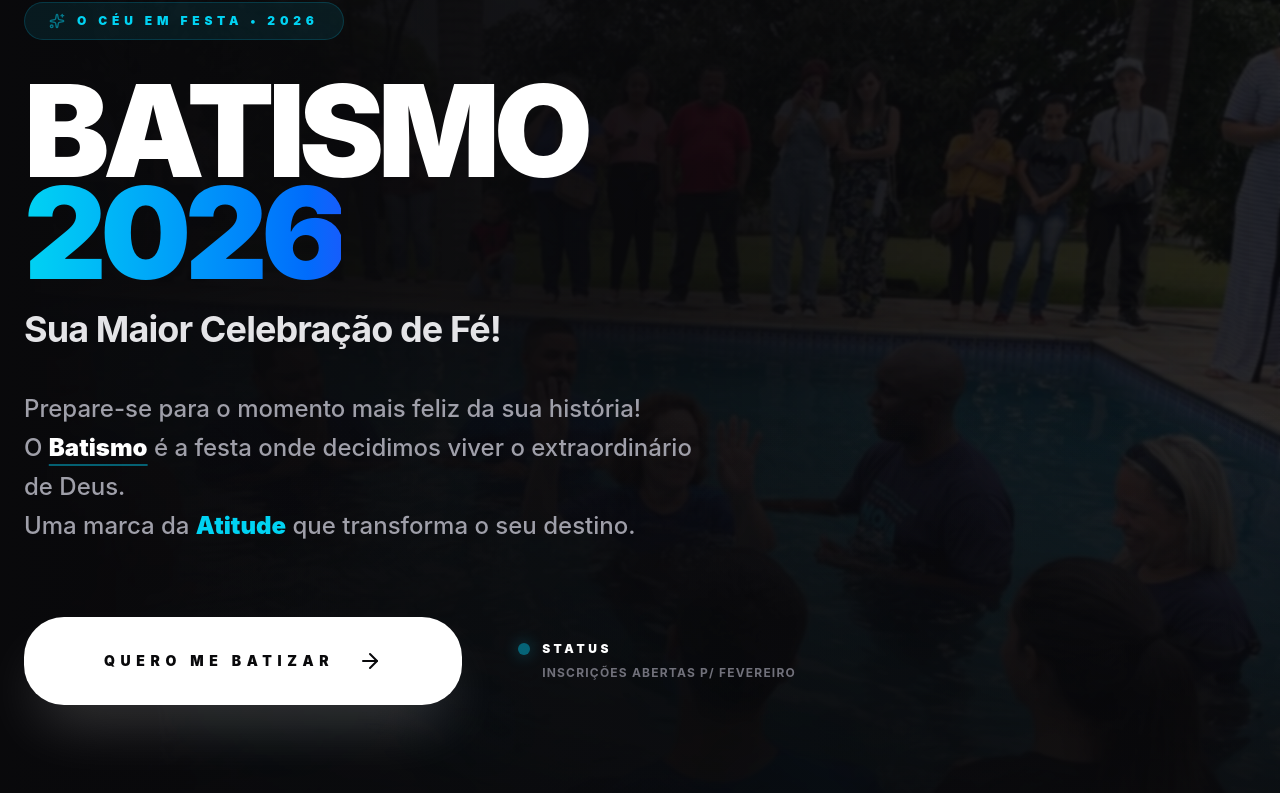
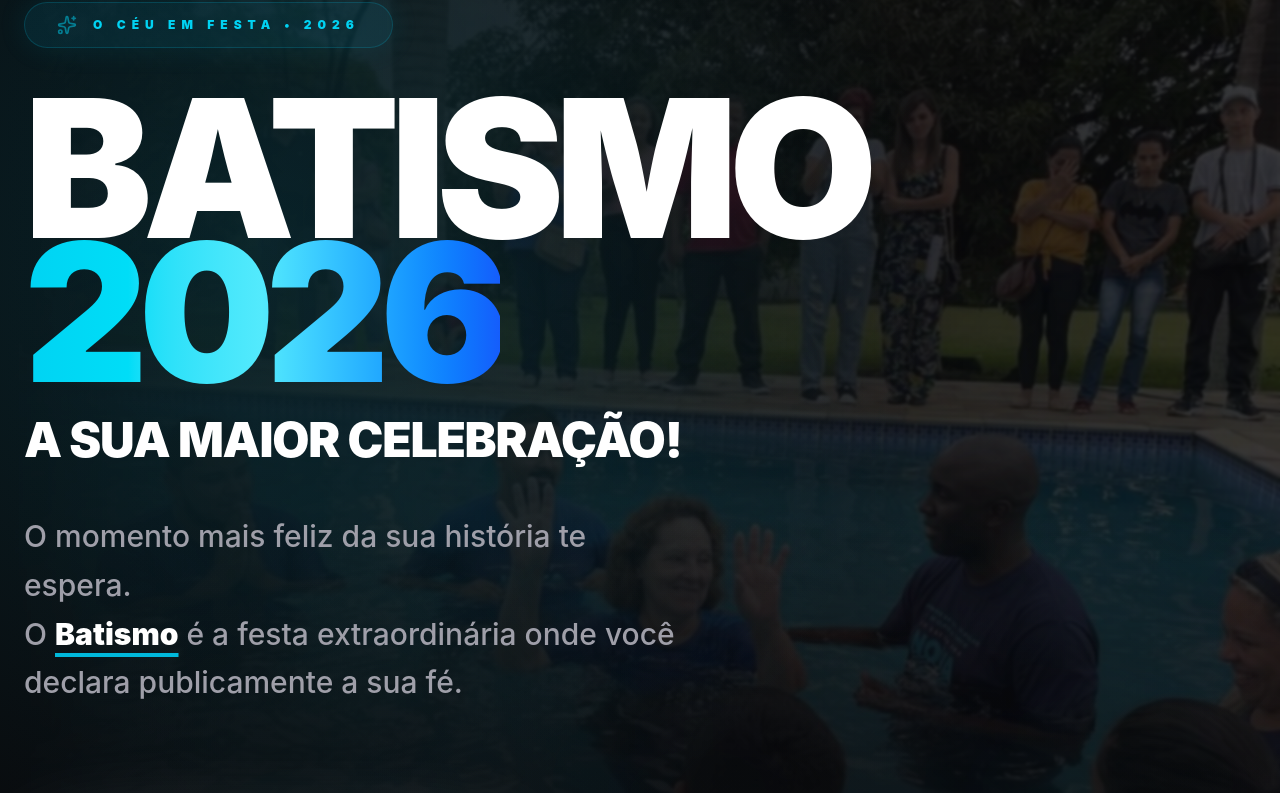
Before and after one commit to hebertabchm-dotcom/atitude-itaguai-links, a React (Vite) app: page / in a window 1280 px wide. Shown: the part 4699-5492 px from the top of the page. Built offline with nearby package versions, Linux system fonts and the light colour scheme.

Commit message:
fix: refine baptism copy, button design, and branding consistency

```diff
--- a/src/components/Batismo.tsx
+++ b/src/components/Batismo.tsx
@@ -4,42 +4,44 @@ import baptismPool from '../assets/baptism-pool.jpg';
 
 const Batismo = () => {
   return (
-    <section id="batismo" className="relative min-h-[90vh] flex items-center justify-center py-24 md:py-32 px-6 overflow-hidden">
+    <section id="batismo" className="relative min-h-[95vh] flex items-center justify-center py-24 md:py-32 px-6 overflow-hidden">
       {/* Immersive Background Image with Premium Multi-layer Treatment */}
       <div className="absolute inset-0 z-0">
         <motion.img
-          initial={{ scale: 1.1 }}
+          initial={{ scale: 1.1, filter: "blur(0px)" }}
           whileInView={{ scale: 1 }}
-          transition={{ duration: 10, ease: "easeOut" }}
+          transition={{ duration: 15, ease: "easeOut" }}
           src={baptismPool}
           className="w-full h-full object-cover object-center"
           alt="Batismo"
         />
-        {/* Advanced Layered Overlays for Depth and Contrast */}
-        <div className="absolute inset-0 bg-zinc-950/85 backdrop-blur-[1px] z-10" />
-        <div className="absolute inset-0 bg-gradient-to-r from-zinc-950 via-zinc-950/60 to-transparent z-10" />
+        {/* Advanced Layered Overlays for Ultimate Depth and Legibility */}
+        <div className="absolute inset-0 bg-zinc-950/80 backdrop-blur-[1px] z-10" />
+        <div className="absolute inset-0 bg-gradient-to-r from-zinc-950 via-zinc-950/40 to-transparent z-10" />
         <div className="absolute inset-0 bg-gradient-to-b from-transparent via-transparent to-zinc-950 z-10" />
+        {/* Dynamic Light Overlay */}
+        <div className="absolute inset-0 bg-[radial-gradient(circle_at_20%_30%,rgba(6,182,212,0.15),transparent_50%)] z-10" />
       </div>
 
       {/* Celebratory Floating Elements (Liquid Tech) */}
       <div className="absolute inset-0 z-20 pointer-events-none">
-        {[...Array(10)].map((_, i) => (
+        {[...Array(12)].map((_, i) => (
           <motion.div
             key={i}
-            className="absolute rounded-full bg-cyan-400/5 blur-3xl"
+            className="absolute rounded-full bg-cyan-400/5 blur-[100px]"
             style={{
-              width: Math.random() * 200 + 100,
-              height: Math.random() * 200 + 100,
+              width: Math.random() * 300 + 100,
+              height: Math.random() * 300 + 100,
               left: `${Math.random() * 100}%`,
               top: `${Math.random() * 100}%`,
             }}
             animate={{
-              y: [0, -60, 0],
-              opacity: [0.05, 0.15, 0.05],
-              scale: [1, 1.2, 1],
+              y: [0, -100, 0],
+              opacity: [0.05, 0.2, 0.05],
+              scale: [1, 1.3, 1],
             }}
             transition={{
-              duration: 8 + Math.random() * 10,
+              duration: 10 + Math.random() * 10,
               repeat: Infinity,
               ease: "easeInOut",
             }}
@@ -51,79 +53,83 @@ const Batismo = () => {
         <div className="flex flex-col items-center lg:items-start max-w-4xl">
 
           <motion.div
-            initial={{ opacity: 0, y: 30 }}
+            initial={{ opacity: 0, y: 50 }}
             whileInView={{ opacity: 1, y: 0 }}
             viewport={{ once: true }}
+            transition={{ duration: 0.8 }}
             className="flex flex-col gap-10 md:gap-14 text-center lg:text-left"
           >
-            <div className="space-y-8 md:space-y-10">
-              {/* Badge - Highlighting Joy */}
+            <div className="space-y-8 md:space-y-12">
+              {/* Badge - Highlighting Joy & Invitation */}
               <motion.div
                 initial={{ opacity: 0, scale: 0.8 }}
                 whileInView={{ opacity: 1, scale: 1 }}
                 viewport={{ once: true }}
-                className="inline-flex items-center gap-3 px-6 py-2.5 rounded-full bg-cyan-500/10 border border-cyan-500/20 text-cyan-400 text-[10px] md:text-xs font-black tracking-[0.4em] uppercase mx-auto lg:mx-0"
+                className="inline-flex items-center gap-4 px-8 py-3 rounded-full bg-cyan-500/10 border border-cyan-500/20 text-cyan-400 text-[10px] md:text-xs font-black tracking-[0.5em] uppercase mx-auto lg:mx-0 shadow-[0_0_30px_rgba(6,182,212,0.1)]"
               >
-                <Sparkles className="w-4 h-4 animate-pulse" />
+                <Sparkles className="w-5 h-5 animate-pulse" />
                 <span>O Céu em Festa • 2026</span>
               </motion.div>
 
-              <div className="space-y-4 md:space-y-6">
-                <h2 className="text-6xl md:text-9xl font-black text-white leading-[0.8] tracking-tighter">
+              <div className="space-y-6 md:space-y-8">
+                <h2 className="text-7xl md:text-9xl lg:text-[12rem] font-black text-white leading-[0.75] tracking-tighter">
                   BATISMO <br />
-                  <span className="text-transparent bg-clip-text bg-gradient-to-r from-cyan-400 to-blue-600">
+                  <span className="text-transparent bg-clip-text bg-gradient-to-r from-cyan-400 via-cyan-300 to-blue-600">
                     2026
                   </span>
                 </h2>
-                <h3 className="text-2xl md:text-4xl font-bold text-zinc-200 tracking-tight">
-                  Sua Maior Celebração de Fé!
+                <h3 className="text-3xl md:text-5xl font-black text-white tracking-tight uppercase">
+                  A Sua Maior Celebração!
                 </h3>
               </div>
 
-              <p className="text-zinc-400 text-xl md:text-2xl leading-relaxed font-medium max-w-2xl mx-auto lg:mx-0">
-                Prepare-se para o momento mais feliz da sua história! <br className="hidden md:block" />
-                O <span className="text-white font-black underline decoration-cyan-500/50 underline-offset-8">Batismo</span> é a festa onde decidimos viver o extraordinário de Deus. <br className="hidden md:block" />
-                Uma marca da <span className="text-cyan-400 font-black">Atitude</span> que transforma o seu destino.
+              <p className="text-zinc-400 text-2xl md:text-3xl leading-relaxed font-medium max-w-2xl mx-auto lg:mx-0">
+                O momento mais feliz da sua história te espera. <br className="hidden md:block" />
+                O <span className="text-white font-black underline decoration-cyan-500 decoration-4 underline-offset-8">Batismo</span> é a festa extraordinária onde você declara publicamente a sua fé.
               </p>
             </div>
 
-            {/* CTA Area - Fixed Visual Bug */}
-            <div className="flex flex-col sm:flex-row items-center gap-10 pt-4">
+            {/* CTA Area - Ultra-Modern Ornamental Button (Bug Fixed) */}
+            <div className="flex flex-col sm:flex-row items-center gap-12 pt-8">
               <motion.a
                 href="https://www.e-inscricao.com/atitudeitaguai/batismofev"
                 target="_blank"
                 rel="noopener noreferrer"
-                whileHover={{ scale: 1.02, y: -5 }}
-                whileTap={{ scale: 0.98 }}
-                className="w-full sm:w-auto group relative flex items-center justify-center gap-6 bg-white text-zinc-950 px-14 py-7 md:px-20 md:py-8 rounded-[2.5rem] font-black text-xs md:text-sm uppercase tracking-[0.4em] shadow-[0_30px_60px_-15px_rgba(255,255,255,0.2)] hover:shadow-[0_40px_80px_-15px_rgba(255,255,255,0.35)] transition-all duration-500"
+                whileHover={{ scale: 1.05, y: -8 }}
+                whileTap={{ scale: 0.95 }}
+                className="w-full sm:w-auto group relative flex items-center justify-center gap-8 bg-white text-zinc-950 px-16 py-8 md:px-24 md:py-10 rounded-[3rem] font-black text-xs md:text-sm uppercase tracking-[0.5em] shadow-[0_40px_100px_-20px_rgba(255,255,255,0.3)] hover:shadow-[0_50px_120px_-20px_rgba(255,255,255,0.5)] transition-all duration-700 overflow-hidden"
               >
                 <span className="relative z-10">Quero me Batizar</span>
-                <ArrowRight className="w-6 h-6 relative z-10 group-hover:translate-x-3 transition-transform" />
-                {/* Simplified Tech Shine Effect instead of complex dual-background mask */}
-                <div className="absolute inset-x-0 bottom-0 h-1/2 bg-gradient-to-t from-zinc-200/50 to-transparent opacity-0 group-hover:opacity-100 transition-opacity rounded-b-[2.5rem]" />
+                <ArrowRight className="w-6 h-6 relative z-10 group-hover:translate-x-4 transition-transform duration-500" />
+
+                {/* Ornamental Glass Shine Effect */}
+                <div className="absolute inset-0 bg-gradient-to-r from-transparent via-cyan-400/20 to-transparent -translate-x-full group-hover:translate-x-full transition-transform duration-1000" />
+
+                {/* Fixed Background Mask to prevent "Ghosting" - Using only essential layers */}
+                <div className="absolute inset-0 bg-zinc-100 opacity-0 group-hover:opacity-10 transition-opacity duration-500" />
               </motion.a>
 
-              <div className="flex flex-col gap-2 items-center sm:items-start px-4">
-                <div className="flex items-center gap-3">
-                  <div className="w-3 h-3 rounded-full bg-cyan-500 animate-pulse shadow-[0_0_15px_rgba(6,182,212,0.8)]" />
-                  <span className="text-white text-xs font-black uppercase tracking-[0.3em]">Status</span>
+              <div className="flex flex-col gap-3 items-center sm:items-start px-4">
+                <div className="flex items-center gap-4">
+                  <div className="w-4 h-4 rounded-full bg-cyan-400 animate-pulse shadow-[0_0_20px_rgba(34,211,238,0.8)]" />
+                  <span className="text-white text-sm font-black uppercase tracking-[0.4em]">Status</span>
                 </div>
-                <p className="text-zinc-500 text-[10px] md:text-xs font-bold uppercase tracking-widest pl-6">
-                  Inscrições Abertas p/ Fevereiro
+                <p className="text-zinc-500 text-xs md:text-sm font-bold uppercase tracking-[0.2em] pl-8">
+                  Inscrições Abertas
                 </p>
               </div>
             </div>
 
-            <div className="flex items-center gap-4 text-zinc-500 font-bold text-[10px] uppercase tracking-[0.4em] pt-8 opacity-50 justify-center lg:justify-start">
-              <Heart className="w-4 h-4 text-cyan-600" />
-              <span>Sua Atitude Muda Tudo</span>
+            <div className="flex items-center gap-4 text-zinc-500 font-black text-xs uppercase tracking-[0.5em] pt-12 opacity-40 justify-center lg:justify-start">
+              <Heart className="w-5 h-5 text-cyan-600 fill-cyan-600" />
+              <span>O Próximo Passo Começa Aqui</span>
             </div>
           </motion.div>
         </div>
       </div>
 
       {/* High-End Bottom Tech Divider */}
-      <div className="absolute bottom-0 left-0 w-full h-px bg-gradient-to-r from-transparent via-cyan-500/30 to-transparent" />
+      <div className="absolute bottom-0 left-0 w-full h-px bg-gradient-to-r from-transparent via-cyan-500/40 to-transparent" />
     </section>
   );
 };
```
Also changed, not shown: src/components/Navbar.tsx (+9 -8 lines).
